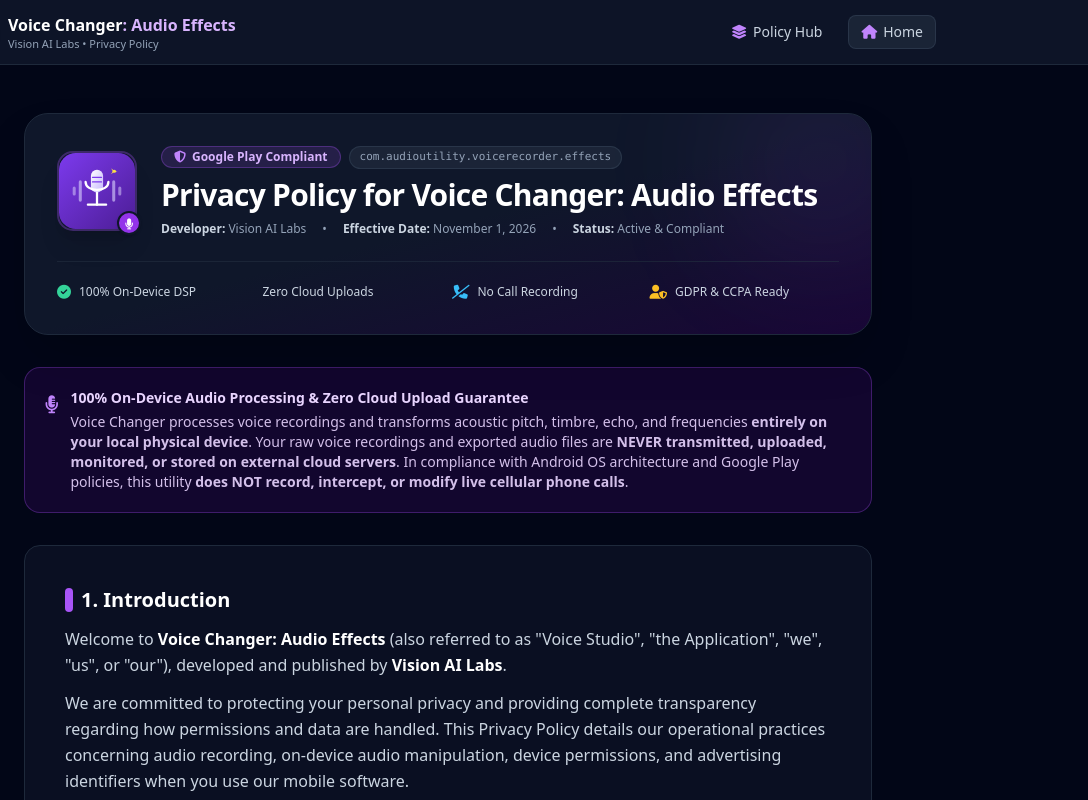
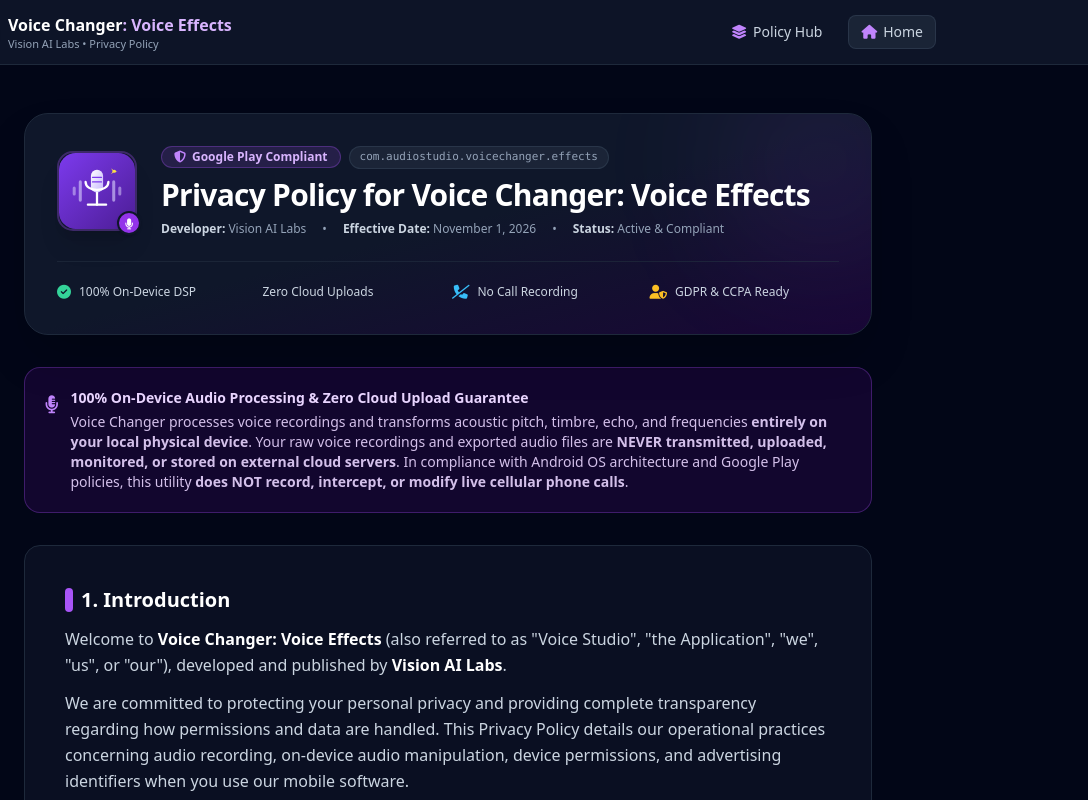
Before and after one commit to singhala243/vision-ai-apps, a plain HTML site: page privacy-voicechanger.html in a window 1280 px wide. Shown: the top 800 px of the page, 192-1280 px from the left. Drawn offline with nearby package versions, Linux system fonts and the light colour scheme.

Commit message:
Update app title to Voice Changer: Voice Effects and packageId to com.audiostudio.voicechanger.effects

```diff
--- a/data/apps.json
+++ b/data/apps.json
@@ -1,7 +1,7 @@
 [
   {
     "id": "voicechanger",
-    "name": "Voice Changer: Audio Effects",
+    "name": "Voice Changer: Voice Effects",
     "tagline": "Transform voice recordings with 25+ studio effects, text-to-speech & audio notes.",
     "category": "Audio & Sound",
     "categoryKey": "audio",
@@ -9,8 +9,8 @@
     "rating": 4.9,
     "ratingCount": "1.5K",
     "downloads": "50K+",
-    "packageId": "com.audioutility.voicerecorder.effects",
-    "storeUrl": "https://play.google.com/store/apps/developer?id=Vision+AI+Labs",
+    "packageId": "com.audiostudio.voicechanger.effects",
+    "storeUrl": "https://play.google.com/store/apps/details?id=com.audiostudio.voicechanger.effects",
     "privacyUrl": "privacy-voicechanger.html",
     "icon": "assets/icons/voicechanger.svg",
     "accentColor": "#7c3aed",
--- a/privacy-voicechanger.html
+++ b/privacy-voicechanger.html
@@ -3,8 +3,8 @@
 <head>
   <meta charset="UTF-8">
   <meta name="viewport" content="width=device-width, initial-scale=1.0">
-  <title>Privacy Policy - Voice Changer: Audio Effects</title>
-  <meta name="description" content="Official Privacy Policy for Voice Changer: Audio Effects (com.audioutility.voicerecorder.effects) developed by Vision AI Labs. Compliant with Google Play Developer Policies, GDPR, and CCPA.">
+  <title>Privacy Policy - Voice Changer: Voice Effects</title>
+  <meta name="description" content="Official Privacy Policy for Voice Changer: Voice Effects (com.audiostudio.voicechanger.effects) developed by Vision AI Labs. Compliant with Google Play Developer Policies, GDPR, and CCPA.">
   <link rel="icon" type="image/svg+xml" href="assets/icons/voicechanger.svg">
   <script src="https://cdn.tailwindcss.com"></script>
   <link rel="stylesheet" href="https://cdnjs.cloudflare.com/ajax/libs/font-awesome/6.4.0/css/all.min.css">
@@ -36,7 +36,7 @@
         <img src="assets/icons/voicechanger.svg" alt="Voice Changer Logo" class="w-8 h-8 sm:w-9 sm:h-9 rounded-xl shadow-md flex-shrink-0 group-hover:scale-105 transition-transform">
         <div class="leading-tight min-w-0">
           <span class="font-bold text-sm sm:text-base text-white group-hover:text-purple-400 transition-colors truncate block">
-            Voice Changer<span class="hidden md:inline text-purple-300">: Audio Effects</span>
+            Voice Changer<span class="hidden md:inline text-purple-300">: Voice Effects</span>
           </span>
           <span class="block text-[11px] text-slate-400 truncate">Vision AI Labs • Privacy Policy</span>
         </div>
@@ -80,12 +80,12 @@
               <i class="fa-solid fa-shield-halved text-purple-400"></i> Google Play Compliant
             </span>
             <span class="inline-flex items-center gap-1 px-2.5 py-0.5 rounded-full text-[11px] font-mono text-slate-400 bg-slate-800/80 border border-slate-700/60">
-              com.audioutility.voicerecorder.effects
+              com.audiostudio.voicechanger.effects
             </span>
           </div>
 
           <h1 class="text-2xl sm:text-3xl font-extrabold text-white tracking-tight">
-            Privacy Policy for Voice Changer: Audio Effects
+            Privacy Policy for Voice Changer: Voice Effects
           </h1>
 
           <div class="flex flex-wrap items-center gap-x-4 gap-y-1 text-xs text-slate-400 mt-2">
@@ -142,7 +142,7 @@
           1. Introduction
         </h2>
         <p>
-          Welcome to <strong class="text-white">Voice Changer: Audio Effects</strong> (also referred to as "Voice Studio", "the Application", "we", "us", or "our"), developed and published by <strong class="text-white">Vision AI Labs</strong>.
+          Welcome to <strong class="text-white">Voice Changer: Voice Effects</strong> (also referred to as "Voice Studio", "the Application", "we", "us", or "our"), developed and published by <strong class="text-white">Vision AI Labs</strong>.
         </p>
         <p class="mt-3">
           We are committed to protecting your personal privacy and providing complete transparency regarding how permissions and data are handled. This Privacy Policy details our operational practices concerning audio recording, on-device audio manipulation, device permissions, and advertising identifiers when you use our mobile software.
@@ -304,8 +304,8 @@
         <div class="mt-4 p-5 rounded-xl bg-slate-950 border border-slate-800 text-sm space-y-2">
           <p><strong class="text-white">Developer:</strong> Vision AI Labs</p>
           <p><strong class="text-white">Email:</strong> <a href="mailto:singhala243@gmail.com" class="text-purple-400 hover:underline">singhala243@gmail.com</a></p>
-          <p><strong class="text-white">Application:</strong> Voice Changer: Audio Effects</p>
-          <p><strong class="text-white">Package Name:</strong> <code class="text-purple-400">com.audioutility.voicerecorder.effects</code></p>
+          <p><strong class="text-white">Application:</strong> Voice Changer: Voice Effects</p>
+          <p><strong class="text-white">Package Name:</strong> <code class="text-purple-400">com.audiostudio.voicechanger.effects</code></p>
           <p><strong class="text-white">Developer Profile:</strong> <a href="https://play.google.com/store/apps/developer?id=Vision+AI+Labs" target="_blank" rel="noopener" class="text-purple-400 hover:underline">Vision AI Labs on Google Play</a></p>
           <p><strong class="text-white">Website:</strong> <a href="https://vision-ai-apps.pages.dev/" target="_blank" rel="noopener" class="text-purple-400 hover:underline">vision-ai-apps.pages.dev</a></p>
         </div>
```
Also changed, not shown: privacy.html (+1 -1 lines).
